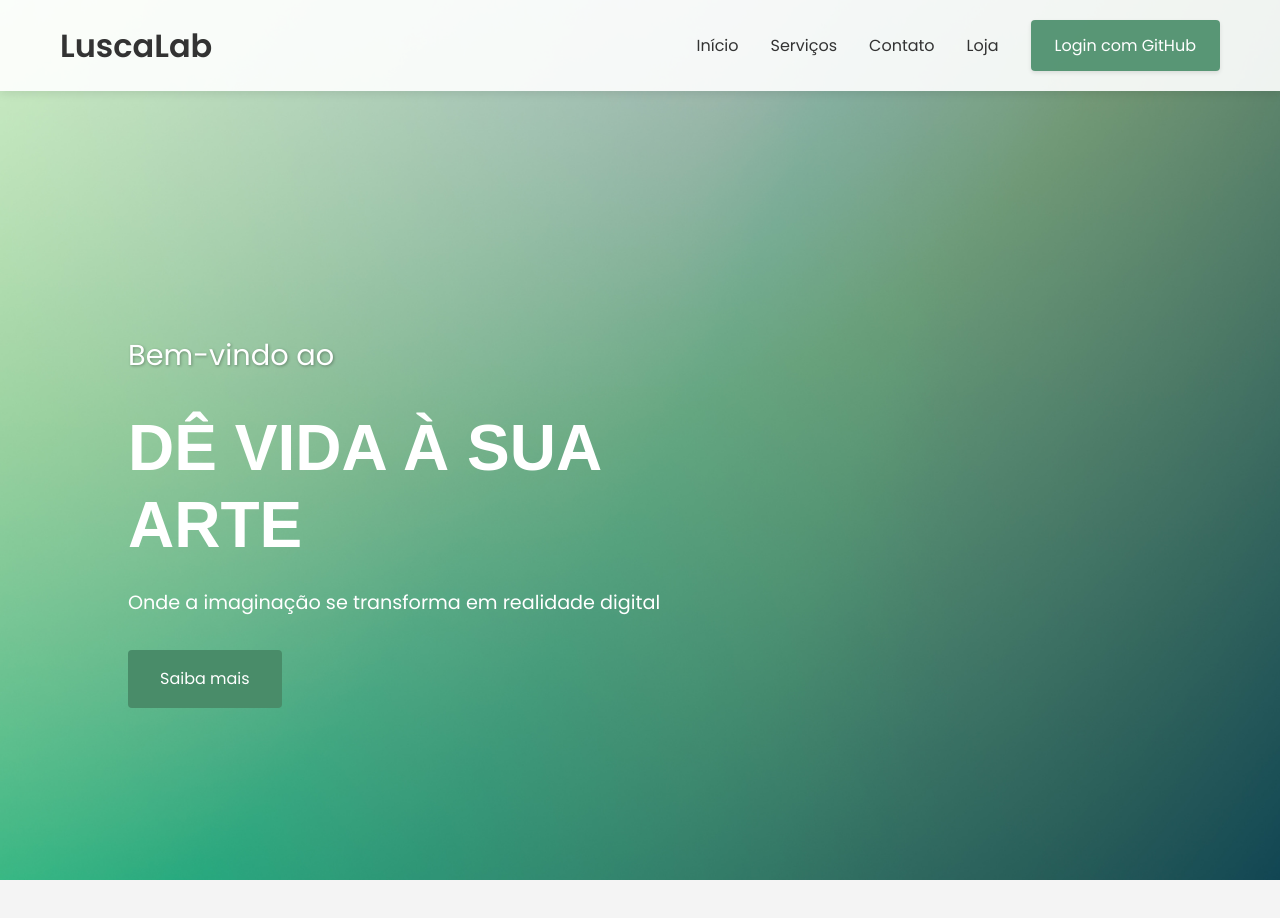
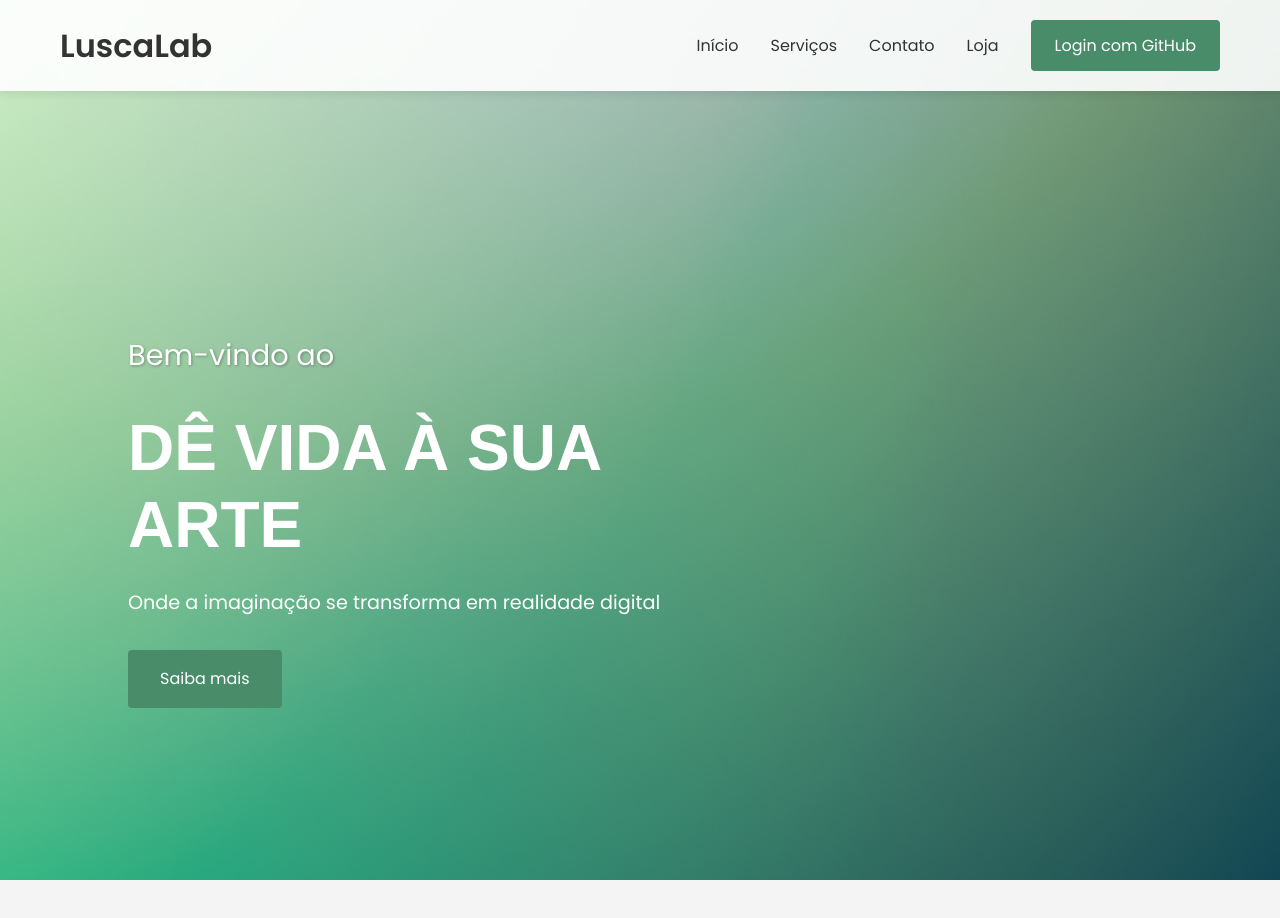
Before and after one commit to Luscalab/Luscalab, a plain HTML site: page index.html in a window 1280 px wide. Shown: the top 918 px of the page. Drawn offline with Linux system fonts and the light colour scheme; a web font is replaced by a local one.

Commit message:
Add files via upload

```diff
--- a/estilos.css
+++ b/estilos.css
@@ -160,21 +160,6 @@ body {
 .header .nav ul li a:hover {
   color: #498c69;
 }
-
-/* Special styling for login button */
-.login-btn {
-  background-color: rgba(73, 140, 105, 0.9) !important;
-  padding: 0.8rem 1.5rem !important;
-  border-radius: 4px !important;
-  box-shadow: 0 2px 4px rgba(0, 0, 0, 0.1);
-}
-
-.login-btn:hover {
-  background-color: #498c69 !important;
-  transform: translateY(-2px);
-  box-shadow: 0 4px 8px rgba(0, 0, 0, 0.2);
-}
-
 /* Hero Section - cleaned up */
 .hero-section {
   min-height: 100vh;
```
